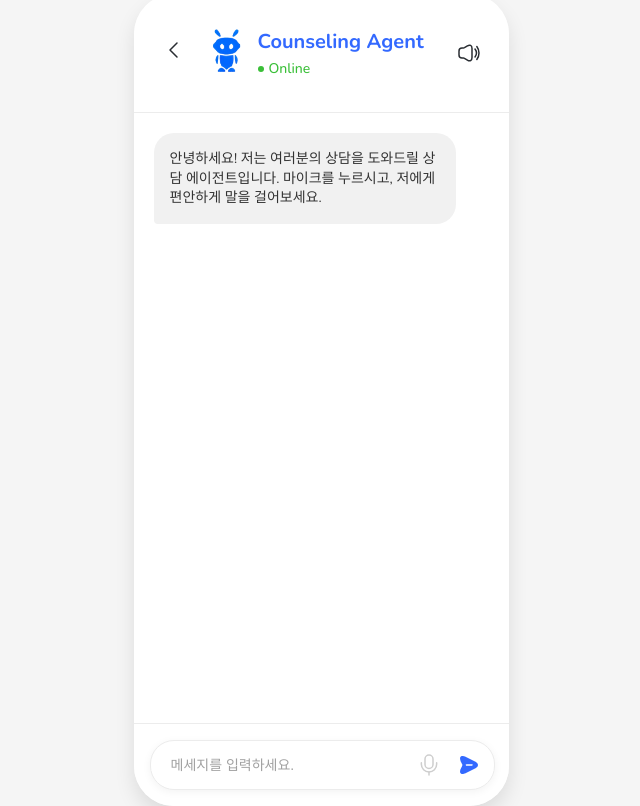
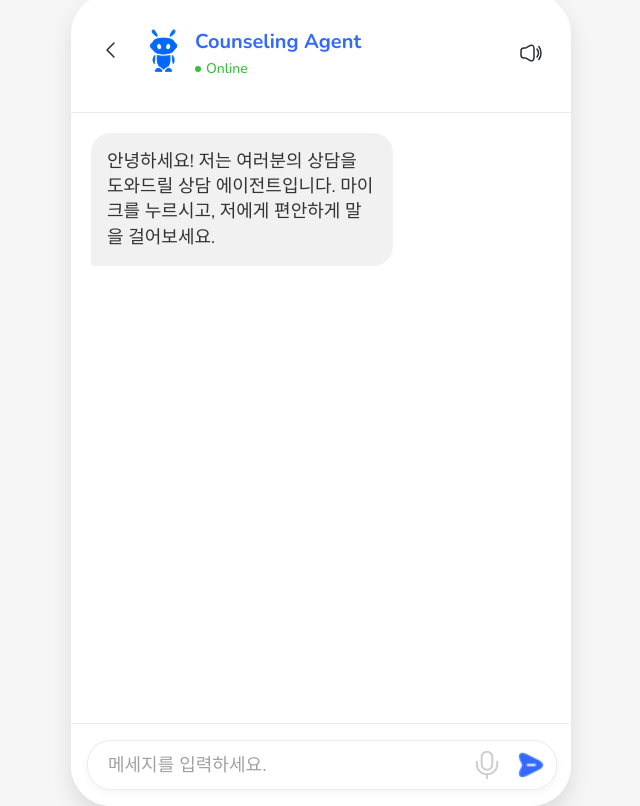
Before and after one commit to budrami-kdth/budrami-django, a Django app: page / in a window 1280 px wide. Shown: the whole page, without its empty margins (319-959 px from the left). Run offline with Django 4.2, Linux system fonts and the light colour scheme; some web fonts are replaced.

Commit message:
ui text 크게 수정

```diff
--- a/gemini/gemini_app/static/css/styles.css
+++ b/gemini/gemini_app/static/css/styles.css
@@ -12,7 +12,7 @@ body, html {
 }
 
 #container {
-    width: 375px;
+    width: 500px;
     height: 812px;
     background: white;
     border-radius: 40px;
@@ -88,7 +88,7 @@ body, html {
     margin-bottom: 16px;
     padding: 16px;
     border-radius: 20px;
-    font-size: 14px;
+    font-size: 18px;
     line-height: 1.4;
 }
 
@@ -97,6 +97,7 @@ body, html {
     color: white;
     margin-left: auto;
     border-bottom-right-radius: 4px;
+    font-size: 18px;
 }
 
 .botMessage {
@@ -124,6 +125,7 @@ body, html {
     font-weight: 500;
     color: #333;
     box-shadow: 0 2px 8px rgba(0, 0, 0, 0.05);
+    font-size: 18px;
 }
 
 #textInput::placeholder {
@@ -152,8 +154,8 @@ body, html {
     right: 64px;
     top: 50%;
     transform: translateY(-50%);
-    width: 32px;
-    height: 32px;
+    width: 40px;
+    height: 40px;
     background: transparent;
     border: none;
     cursor: pointer;
--- a/gemini/templates/index.html
+++ b/gemini/templates/index.html
@@ -52,7 +52,7 @@
         <div id="inputContainer">
             <input type="text" id="textInput" placeholder="메세지를 입력하세요.">
             <button id="recordButton" aria-label="녹음">
-                <svg width="24" height="24" viewBox="0 0 24 24" fill="none" xmlns="http://www.w3.org/2000/svg">
+                <svg width="32" height="32" viewBox="0 0 24 24" fill="none" xmlns="http://www.w3.org/2000/svg">
                     <path
                         d="M12 15.5C14.21 15.5 16 13.71 16 11.5V6C16 3.79 14.21 2 12 2C9.79 2 8 3.79 8 6V11.5C8 13.71 9.79 15.5 12 15.5Z"
                         stroke="#CECECE" stroke-width="1.5" stroke-linecap="round" stroke-linejoin="round" />
@@ -63,7 +63,7 @@
                 </svg>
             </button>
             <button id="sendButton">
-                <img src="{% static 'images/send_button.png' %}" alt="send button">
+                <img src="{% static 'images/send_button.png' %}" alt="send button" width="32" height="32">
             </button>
         </div>
     </div>
@@ -103,6 +103,7 @@
                 recordButton.style.color = 'white';
                 recordButton.style.borderRadius = '50%';  // 버튼을 동그랗게 설정
                 recordButton.style.transition = 'all 0.3s ease';  // 애니메이션 적용
+                // recordButton.style.transform= 'translateY(-55%)';  // 애니메이션 적용
                 startAudioAnalysis();
             };
 
@@ -153,6 +154,7 @@
                 } else {
                     recordButton.style.background = 'transparent';
                     recordButton.style.color = '#7dc9ff';
+                    // recordButton.style.transform= 'translateY(-50%)';  // 애니메이션 적용
                     stopAudioAnalysis();
                 }
             };
```
